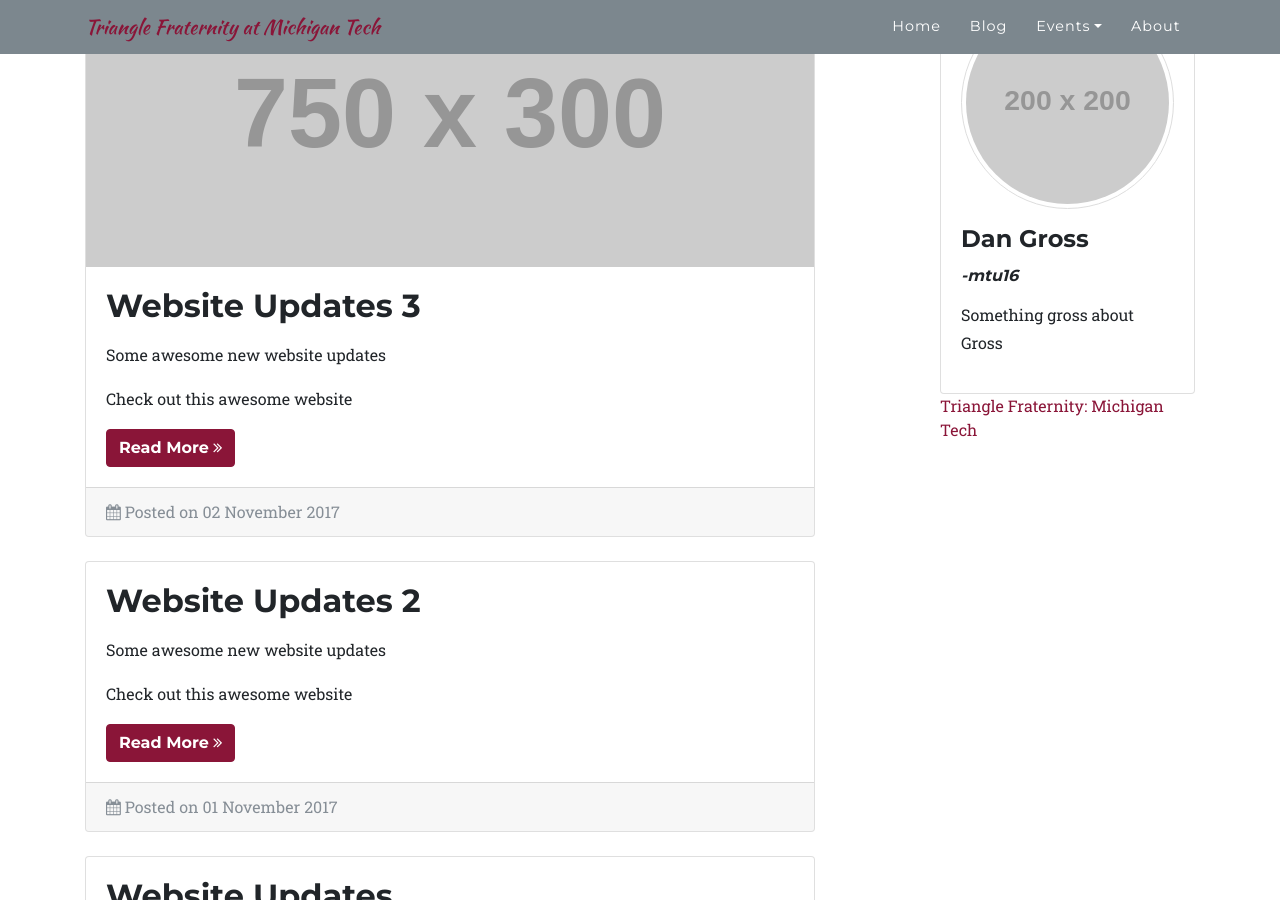
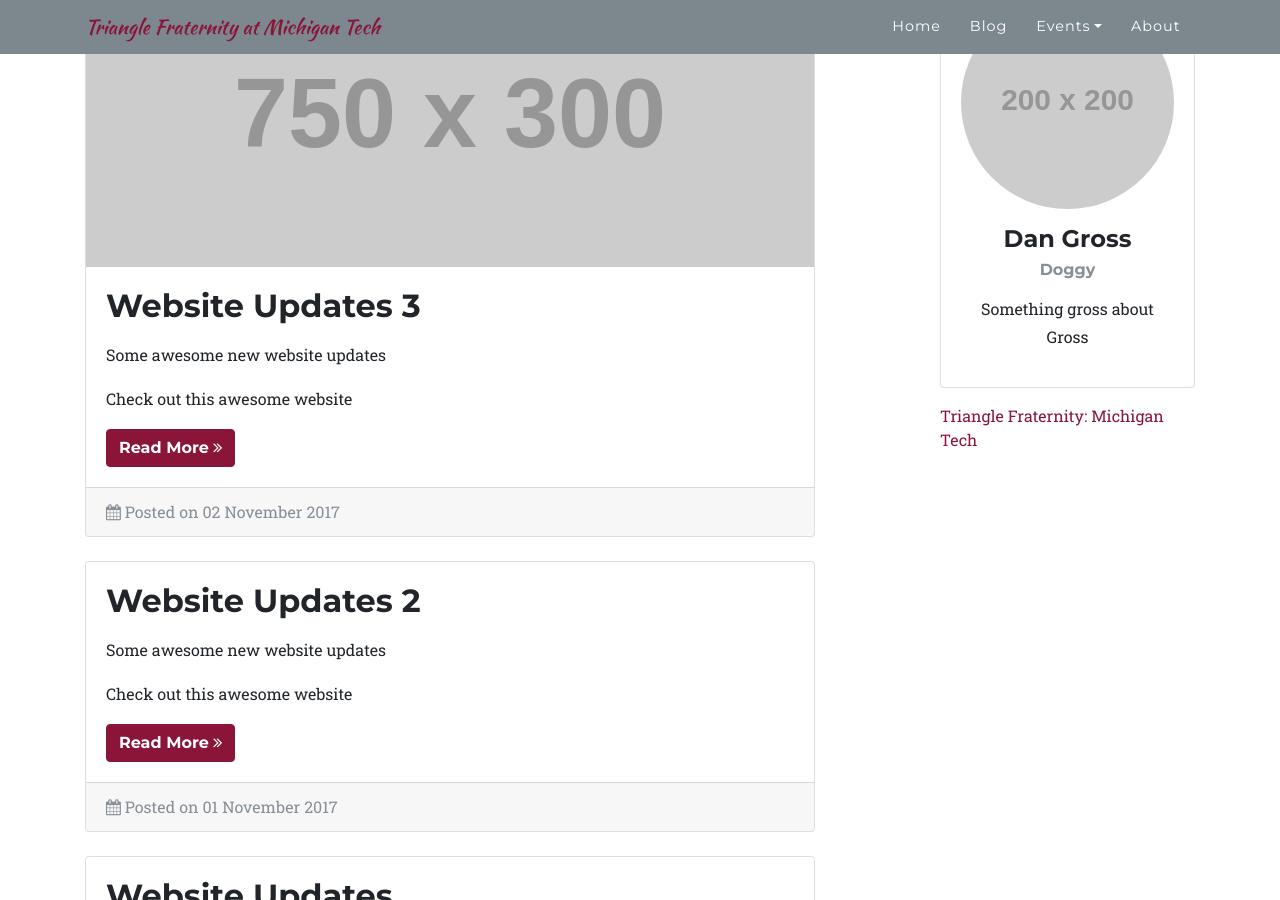
Before and after one commit to trianglefraternitymtu/trianglefraternitymtu.github.io, a Jekyll site: the page built from blog/index.html, in a window 1280 px wide and 900 px high, scrolled down 435 px. Built offline with Jekyll 4.4.1, drawn with Linux system fonts in a browser that asks for light colours; nearby versions of some CDN libraries; some web fonts are replaced; the list of posts is cut into pages by our own code.

Commit message:
Fixed up the spotlight feature a little bit, still not sure if it's going to stay around.

```diff
--- a/blog/index.html
+++ b/blog/index.html
@@ -77,14 +77,15 @@ title: Blog
     </div>
 
     {% if site.spotlights.size > 0 %}
-    <div class="card sidebar-module">
+    <div class="card text-center sidebar-module my-3">
       <div class="card-body">
-        <div id="spotlights" class="carousel slide {{ include.classes }}" data-ride="carousel" data-interval="10000">
+        <div id="spotlights" class="carousel slide {{ include.classes }}" data-ride="carousel" data-interval="10000" data-pause="false">
           <div class="carousel-inner">
             {% for s in site.spotlights %}
             <div class="carousel-item {% if forloop.first %}active{% endif %}">
-              <img class="card-img-top rounded-circle mb-3 img-thumbnail" src="{{ s.cover-image }}" style="width:200;height:200" alt="spotlight image of {{ s.title }}">
-              <h4 class="card-title">{{ s.title }}</h4><h6 class="card-title">{% if s.init-year %}<em>-mtu{{ s.init-year }}</em>{% endif %}</h6>
+              <img class="card-img-top rounded-circle mb-3" src="{{ s.cover-image }}" style="width:200;height:200" alt="spotlight image of {{ s.title }}">
+              <h4 class="card-title">{{ s.title }}</h4>
+              {% if s.position %}<h6 class="card-subtitle mb-2 text-muted">{{ s.position }}</h6>{% endif %}
               <p class="card-text">{{ s.content | truncate: 160 }}</p>
             </div>
             {% endfor %}
```
